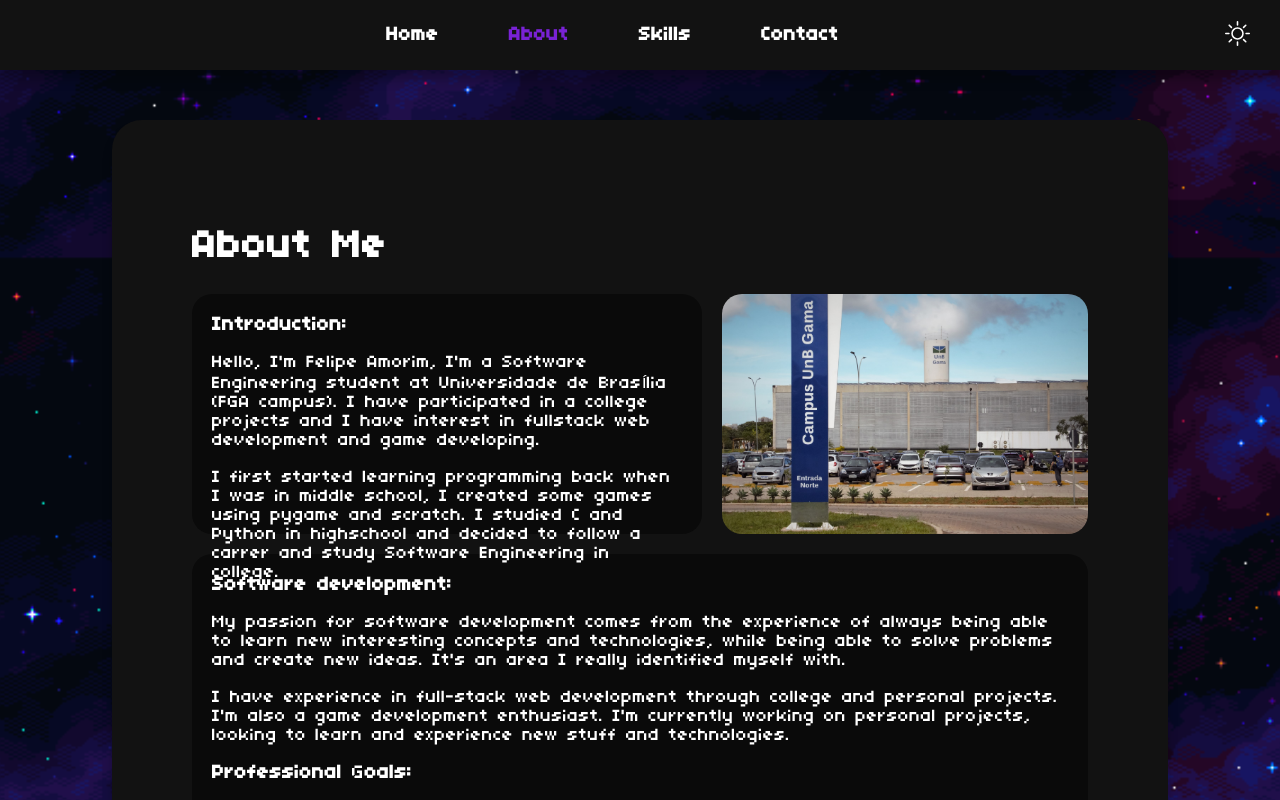
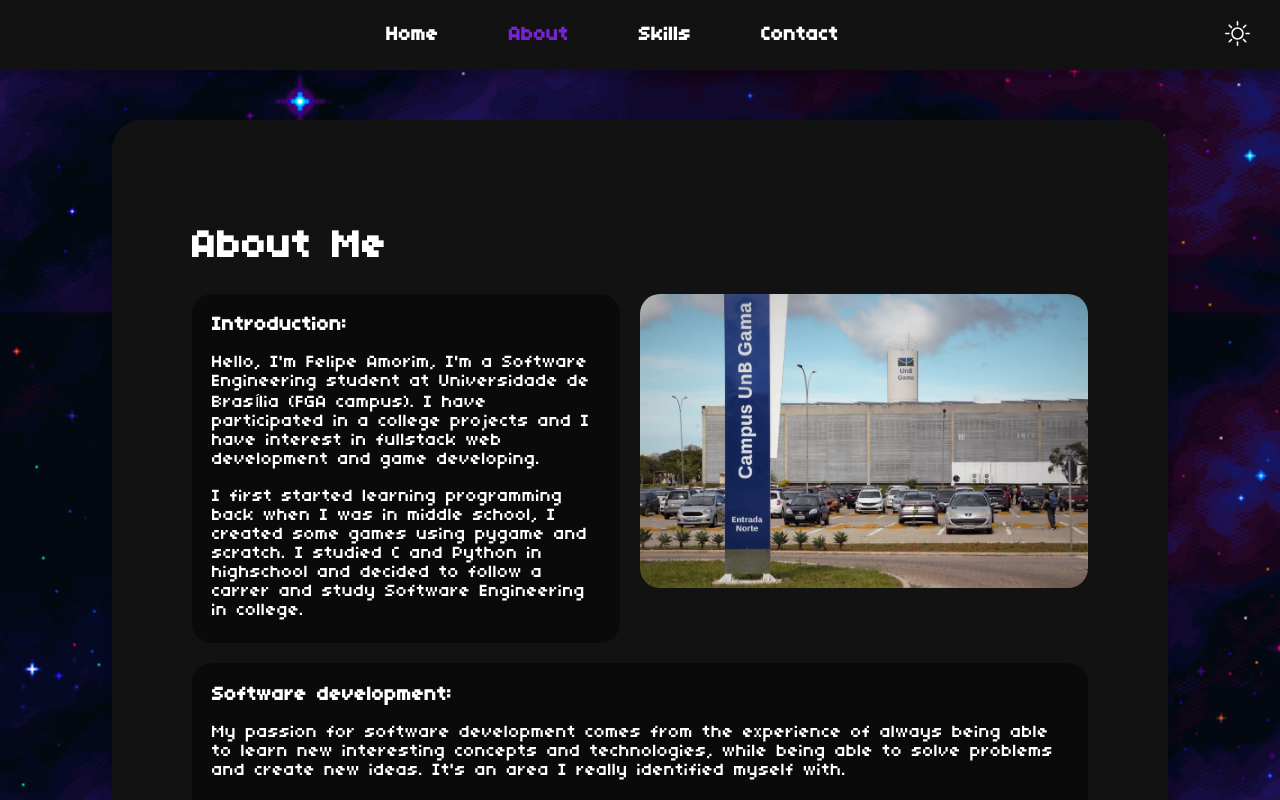
Before and after one commit to LipeAKugel/Portfolio, a Next.js app: page /about in a window 1280 px wide. Shown: the top 800 px of the page. Built offline with nearby package versions, Linux system fonts and the light colour scheme.

Commit message:
:bug: fixing about introduction text

```diff
--- a/src/styles/app/about.module.css
+++ b/src/styles/app/about.module.css
@@ -22,7 +22,7 @@
 
 .introduction {
   display: flex;
-  height: 30vh;
+  height: fit-content;
   margin-bottom: 20px;
   gap: 20px;
 }
@@ -33,7 +33,7 @@
 }
 
 #contentcard img {
-  width: 100%;
+  width: 50%;
   height: 100%;
   border-radius: 20px;
 }
```
